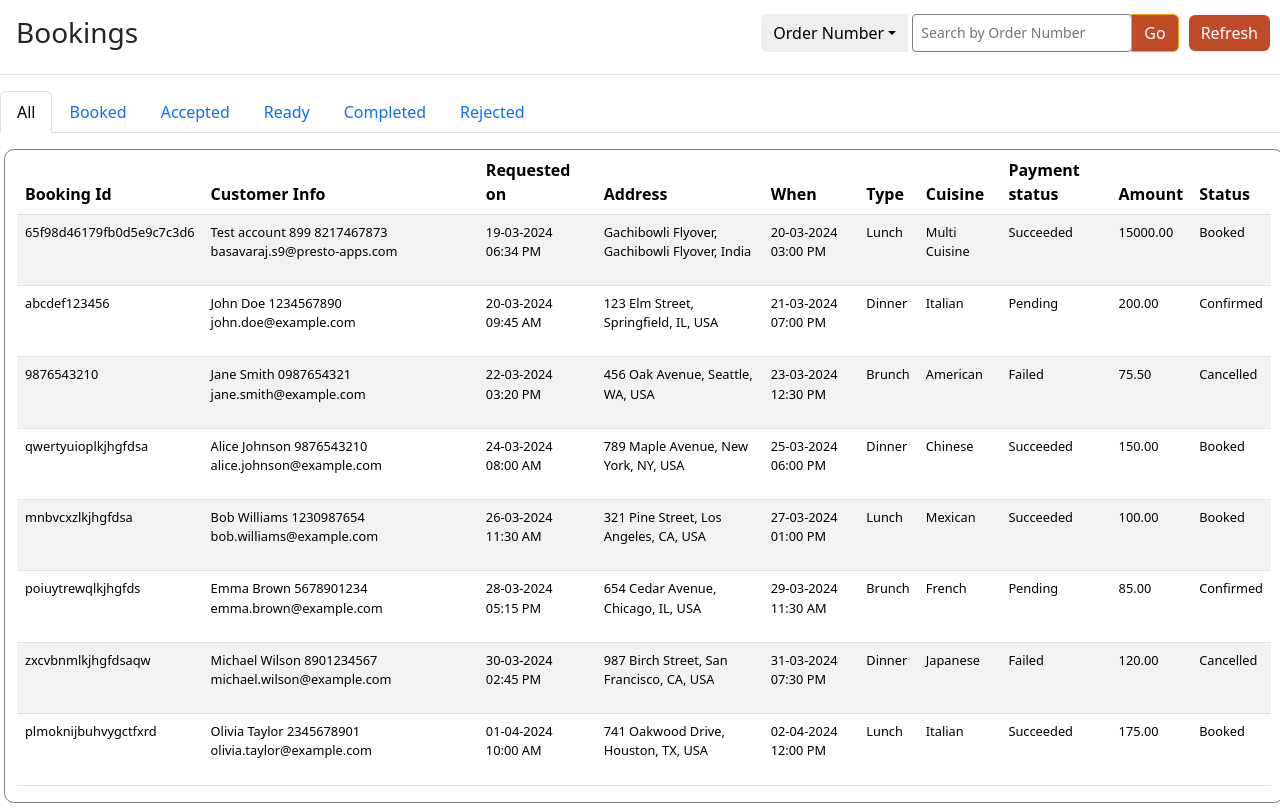
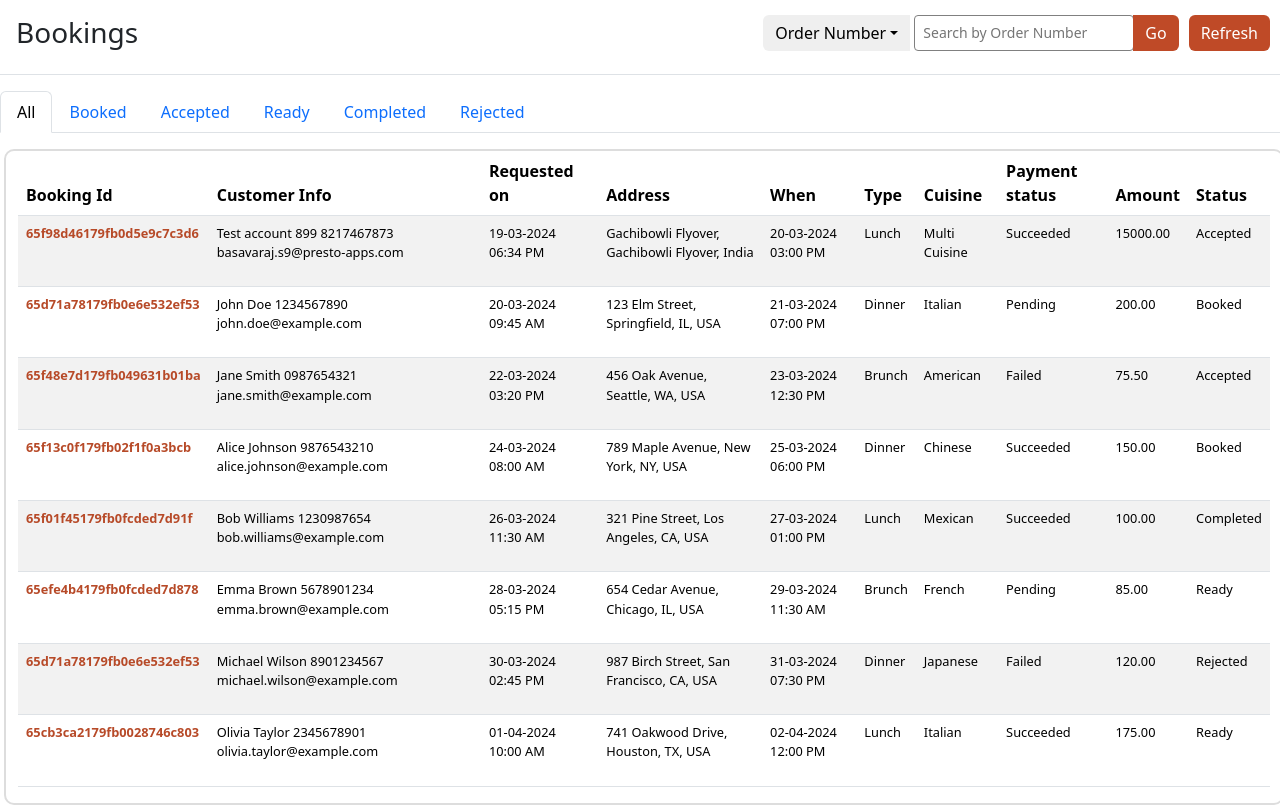
Before and after one commit to Narra-sravani/BMC-Application, a React (Create React App) app: page /bookings in a window 1280 px wide. Built offline with nearby package versions, Linux system fonts and the light colour scheme.

Commit message:
latest changes

```diff
--- a/src/Dashboard/Bookings.jsx
+++ b/src/Dashboard/Bookings.jsx
@@ -1,5 +1,5 @@
 import React, { useEffect, useState } from 'react';
-import 'bootstrap/dist/css/bootstrap.min.css'; // Import Bootstrap CSS
+import 'bootstrap/dist/css/bootstrap.min.css';
 import { Dropdown } from 'bootstrap';
 import DatePicker from 'react-datepicker';
 import { mockBookings } from "../mockBookings";
@@ -9,7 +9,7 @@ import './style.css';
 const Bookings = () => {
   const [searchInput, setSearchInput] = useState('');
   const [selectedFilter, setSelectedFilter] = useState('All');
-  const [filteredBookings, setFilteredBookings] = useState(mockBookings); // Initialize with all bookings
+  const [filteredBookings, setFilteredBookings] = useState(mockBookings);
   const [searchPlaceholder, setSearchPlaceholder] = useState('Search');
 
   const handleSearchInputChange = (event) => {
@@ -17,8 +17,16 @@ const Bookings = () => {
   };
 
   const handleFilterSelection = (filterItem) => {
-    setSelectedFilter(filterItem);
-    setSearchPlaceholder(`Search by ${filterItem}`);
+    filterBookings(filterItem);
+  };
+
+  const filterBookings = (status) => {
+    if (status === 'All') {
+      setFilteredBookings(mockBookings);
+    } else {
+      const filteredData = mockBookings.filter(booking => booking.status === status);
+      setFilteredBookings(filteredData);
+    }
   };
 
   const handleGoButtonClick = () => {
@@ -29,7 +37,6 @@ const Bookings = () => {
         case 'Phone Number':
           return booking.customerInfo && booking.customerInfo.includes(searchInput);
         case 'Email ID':
-          // Check if customerInfo includes '@' to identify it as an email ID
           return booking.customerInfo && booking.customerInfo.includes('@') && booking.customerInfo.includes(searchInput);
         default:
           return true;
@@ -41,32 +48,32 @@ const Bookings = () => {
   const handleDropdownSelect = (type) => {
     switch(type) {
       case 'phoneNumber':
-        setSearchInput(''); // Clear search input
-        setSelectedFilter('Phone Number'); // Set filter to Phone Number
+        setSearchInput('');
+        setSelectedFilter('Phone Number');
         setSearchPlaceholder('Search by Phone Number');
         break;
       case 'emailId':
-        setSearchInput(''); // Clear search input
-        setSelectedFilter('Email ID'); // Set filter to Email ID
+        setSearchInput('');
+        setSelectedFilter('Email ID');
         setSearchPlaceholder('Search by Email ID');
         break;
       default:
-        setSearchInput(''); // Clear search input
-        setSelectedFilter('Order Number'); // Set filter to Order Number
+        setSearchInput('');
+        setSelectedFilter('Order Number');
         setSearchPlaceholder('Search by Order Number');
         break;
     }
-    setFilteredBookings(mockBookings); // Reset filtered bookings to all bookings
+    setFilteredBookings(mockBookings); // Reset filtered bookings to initial state
   };
 
+
   const handleRefreshButtonClick = () => {
-    window.location.reload(); // Refresh the page
+    window.location.reload();
   };
 
   useEffect(() => {
-    // Set default selection to "Order Number" when component mounts
     handleDropdownSelect('orderNumber');
-  }, []); // Empty dependency array to run only once on mount
+  }, []);
 
   return (
     <div>
@@ -82,13 +89,14 @@ const Bookings = () => {
             <li><button className="dropdown-item" onClick={() => handleDropdownSelect('emailId')}>Email ID</button></li>
           </ul>
           <input type="text" value={searchInput} onChange={handleSearchInputChange} placeholder={searchPlaceholder} aria-label="Search" aria-describedby="searchButton" style={{ fontSize: '0.875rem', padding: '0.25rem 0.5rem', border: 'none', border: "1px solid gray",borderRadius:"4px" }} />
-          <button className="btn btn-primary" type="button" id="searchButton" style={{ backgroundColor: '#BF4A27', borderColor: '#FFA500', marginLeft: '-1px' }} onClick={handleGoButtonClick}>Go</button>
+          <button className="btn btn-primary" type="button" id="searchButton" style={{ backgroundColor: '#BF4A27', marginLeft: '-1px',border:"none" }} onClick={handleGoButtonClick}>Go</button>
         </div>
         <button className="btn btn-primary" style={{ backgroundColor: "#BF4A27", border: "none", margin: "10px" }} onClick={handleRefreshButtonClick}>Refresh</button>
       </div>
       <FilterNav handleFilterSelection={handleFilterSelection} />
       <div>
-        <div className="container-fluid m-1 mt-3" style={{ border: "1px solid gray", borderRadius: "10px" }}>
+        <div className="container-fluid m-1 mt-3" style={{ border: "2px solid #ddd", borderRadius: "10px" }}>
+          <div className="table-responsive">
             <table className="table table-striped">
               <thead>
                 <tr>
@@ -107,7 +115,7 @@ const Bookings = () => {
               <tbody>
                 {filteredBookings.map((booking, index) => (
                   <tr key={index}>
-                  <td className="small-font">{booking.bookingId}</td>
+                    <td className="small-font" style={{color:"#b74a28",textShadow: "7 0 6px #b74a28",fontWeight: "bold"}}>{booking.bookingId}</td>
                     <td className="small-font">
                       <p>{booking.customerInfo}</p>
                     </td>
@@ -126,6 +134,7 @@ const Bookings = () => {
           </div>
         </div>
       </div>
+    </div>
   );
 }
 
--- a/src/Dashboard/FilterNav.jsx
+++ b/src/Dashboard/FilterNav.jsx
@@ -1,36 +1,21 @@
-import './style.css'; // Import CSS file
-import { useState } from 'react';
+import React from 'react';
 import Tab from 'react-bootstrap/Tab';
 import Tabs from 'react-bootstrap/Tabs';
+import './style.css';
 
-function FilterNav() {
-  const [activeKey, setActiveKey] = useState('home'); // Set initial active key to 'home'
-
+function FilterNav({ handleFilterSelection }) {
   return (
     <Tabs
-      activeKey={activeKey}
       id="uncontrolled-tab-example"
-      className="mb-3"
-      onSelect={(key) => setActiveKey(key)} // Set active key when a tab is clicked
+      className="custom-tabs "
+      onSelect={(key) => handleFilterSelection(key)}
     >
-      <Tab eventKey="home" title="All" className="custom-tab">
-        {/* Content for the 'All' tab */}
-      </Tab>
-      <Tab eventKey="profile" title="Booked" className="custom-tab">
-        {/* Content for the 'Booked' tab */}
-      </Tab>
-      <Tab eventKey="contact" title="Accepted" className="custom-tab">
-        {/* Content for the 'Accepted' tab */}
-      </Tab>
-      <Tab eventKey="ready" title="Ready" className="custom-tab">
-        {/* Content for the 'Ready' tab */}
-      </Tab>
-      <Tab eventKey="completed" title="Completed" className="custom-tab">
-        {/* Content for the 'Completed' tab */}
-      </Tab>
-      <Tab eventKey="rejected" title="Rejected" className="custom-tab">
-        {/* Content for the 'Rejected' tab */}
-      </Tab>
+      <Tab eventKey="All" title="All" />
+      <Tab eventKey="Booked" title="Booked" className="custom-tab" />
+      <Tab eventKey="Accepted" title="Accepted" className="custom-tab" />
+      <Tab eventKey="Ready" title="Ready" className="custom-tab" />
+      <Tab eventKey="Completed" title="Completed" className="custom-tab" />
+      <Tab eventKey="Rejected" title="Rejected" className="custom-tab" />
     </Tabs>
   );
 }
--- a/src/mockBookings.js
+++ b/src/mockBookings.js
@@ -10,10 +10,10 @@ export const mockBookings = [
       cuisine: 'Multi Cuisine',
       paymentStatus: 'Succeeded',
       amount: '15000.00',
-      status: 'Booked'
+      status: 'Accepted'
     },
     {
-      bookingId: 'abcdef123456',
+      bookingId: '65d71a78179fb0e6e532ef53',
       customerInfo: 'John Doe\n1234567890\njohn.doe@example.com',
       requestedOn: '20-03-2024 09:45 AM',
       address: '123 Elm Street, Springfield, IL, USA',
@@ -22,10 +22,10 @@ export const mockBookings = [
       cuisine: 'Italian',
       paymentStatus: 'Pending',
       amount: '200.00',
-      status: 'Confirmed'
+      status: 'Booked'
     },
     {
-      bookingId: '9876543210',
+      bookingId: '65f48e7d179fb049631b01ba',
       customerInfo: 'Jane Smith\n0987654321\njane.smith@example.com',
       requestedOn: '22-03-2024 03:20 PM',
       address: '456 Oak Avenue, Seattle, WA, USA',
@@ -34,11 +34,10 @@ export const mockBookings = [
       cuisine: 'American',
       paymentStatus: 'Failed',
       amount: '75.50',
-      status: 'Cancelled'
+      status: 'Accepted'
     },
-    // Add 7 more static mock data objects
     {
-      bookingId: 'qwertyuioplkjhgfdsa',
+      bookingId: '65f13c0f179fb02f1f0a3bcb',
       customerInfo: 'Alice Johnson\n9876543210\nalice.johnson@example.com',
       requestedOn: '24-03-2024 08:00 AM',
       address: '789 Maple Avenue, New York, NY, USA',
@@ -50,7 +49,7 @@ export const mockBookings = [
       status: 'Booked'
     },
     {
-      bookingId: 'mnbvcxzlkjhgfdsa',
+      bookingId: '65f01f45179fb0fcded7d91f',
       customerInfo: 'Bob Williams\n1230987654\nbob.williams@example.com',
       requestedOn: '26-03-2024 11:30 AM',
       address: '321 Pine Street, Los Angeles, CA, USA',
@@ -59,10 +58,10 @@ export const mockBookings = [
       cuisine: 'Mexican',
       paymentStatus: 'Succeeded',
       amount: '100.00',
-      status: 'Booked'
+      status: 'Completed'
     },
     {
-      bookingId: 'poiuytrewqlkjhgfds',
+      bookingId: '65efe4b4179fb0fcded7d878',
       customerInfo: 'Emma Brown\n5678901234\nemma.brown@example.com',
       requestedOn: '28-03-2024 05:15 PM',
       address: '654 Cedar Avenue, Chicago, IL, USA',
@@ -71,10 +70,10 @@ export const mockBookings = [
       cuisine: 'French',
       paymentStatus: 'Pending',
       amount: '85.00',
-      status: 'Confirmed'
+      status: 'Ready'
     },
     {
-      bookingId: 'zxcvbnmlkjhgfdsaqw',
+      bookingId: '65d71a78179fb0e6e532ef53',
       customerInfo: 'Michael Wilson\n8901234567\nmichael.wilson@example.com',
       requestedOn: '30-03-2024 02:45 PM',
       address: '987 Birch Street, San Francisco, CA, USA',
@@ -83,10 +82,10 @@ export const mockBookings = [
       cuisine: 'Japanese',
       paymentStatus: 'Failed',
       amount: '120.00',
-      status: 'Cancelled'
+      status: 'Rejected'
     },
     {
-      bookingId: 'plmoknijbuhvygctfxrd',
+      bookingId: '65cb3ca2179fb0028746c803',
       customerInfo: 'Olivia Taylor\n2345678901\nolivia.taylor@example.com',
       requestedOn: '01-04-2024 10:00 AM',
       address: '741 Oakwood Drive, Houston, TX, USA',
@@ -95,6 +94,6 @@ export const mockBookings = [
       cuisine: 'Italian',
       paymentStatus: 'Succeeded',
       amount: '175.00',
-      status: 'Booked'
+      status: 'Ready'
     }
 ]
```
Also changed, not shown: src/components/BmcMain.jsx (+10 -10 lines). Lines whose indentation alone changed are shown as unchanged.
